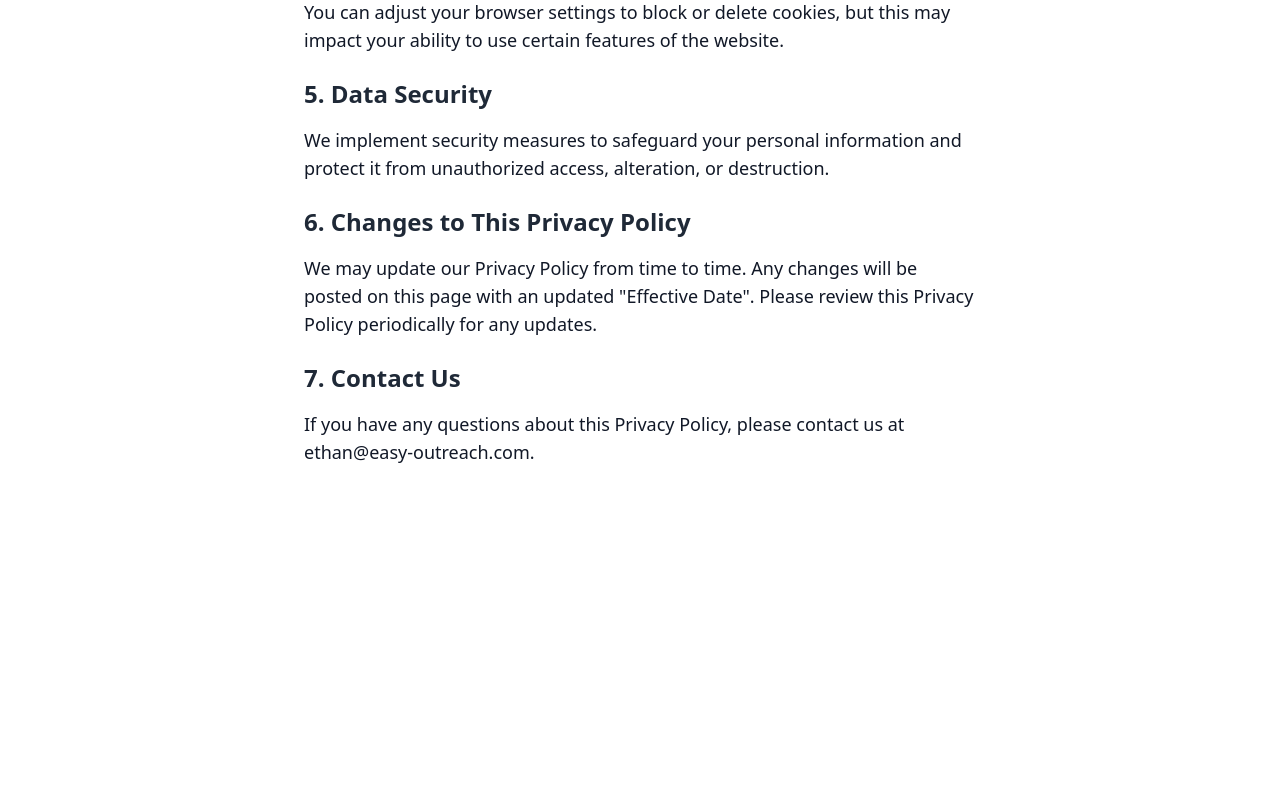
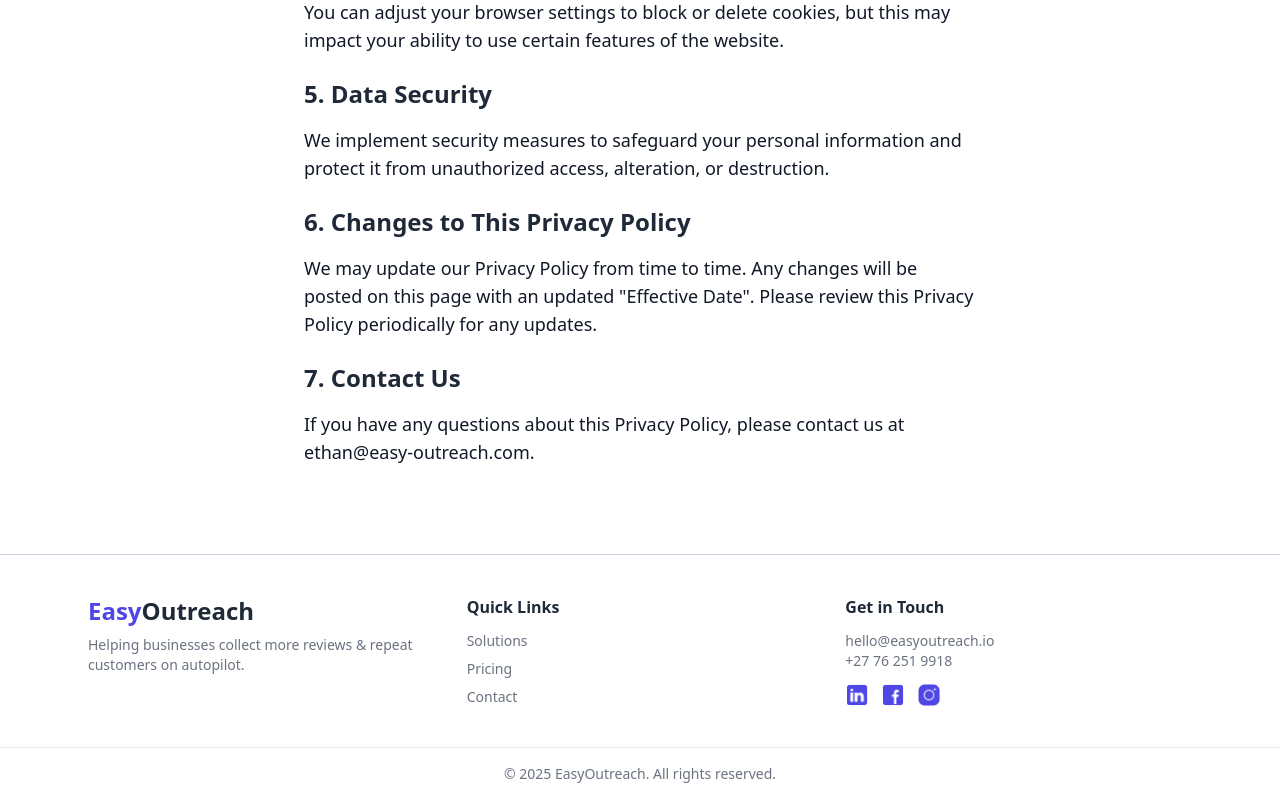
Before and after one commit to ejmichael/review-automation, a React (Create React App) app in the folder client/: page /privacy-policy in a window 1280 px wide. Shown: the part 1090-1890 px from the top of the page. Before the commit the page ends 1644 px from the top, so only its background shows below. Built offline with nearby package versions, Linux system fonts and the light colour scheme.

Commit message:
updated the landing page

```diff
--- a/client/src/App.js
+++ b/client/src/App.js
@@ -13,6 +13,7 @@ import Payment from './pages/Payment';
 import PaymentCancelled from './pages/paymentURLs/PaymentCancelled';
 import PaymentSuccess from './pages/paymentURLs/PaymentSuccess';
 import Navbar from '../src/components/landingComps/navbar/Navbar'
+import Footer from './components/landingComps/footer/Footer';
 
 function App() {
   return (
@@ -34,6 +35,7 @@ function App() {
         <Route path="/terms-and-conditions" element={<TermsAndConditions/>}/>
         <Route path="/privacy-policy" element={<PrivacyPolicy/>}/>
       </Routes>
+      <Footer/>
     </div>
   );
 }
--- a/client/src/components/landingComps/essential-tools/EssentialTools.jsx
+++ b/client/src/components/landingComps/essential-tools/EssentialTools.jsx
@@ -25,9 +25,9 @@ const EssentialTools = () => {
                 Automatically capture leads from reviews and forms. Segment contacts based on behavior or source for hyper-targeted follow-ups and future campaigns.
               </p>
             </div>
-            <div className='relative w-fit m-auto'>
+            {/* <div className='relative w-fit m-auto'>
               <img src={Graph} alt="Smart Lead Capture" className="block max-h-[250px] rounded-lg" />
-            </div>
+            </div> */}
           </div>
 
           {/* Block 2: SMS + Email Campaigns */}
@@ -40,9 +40,9 @@ const EssentialTools = () => {
                 Launch SMS and email campaigns with personalized content at scale. Perfect for promotions, reminders, and driving reviews or repeat sales.
               </p>
             </div>
-            <div className='relative w-fit m-auto'>
+            {/* <div className='relative w-fit m-auto'>
               <img src={Contacts} alt="Bulk Messaging Tool" className="block max-h-[250px] rounded-lg" />
-            </div>
+            </div> */}
           </div>
 
           {/* Block 3: Revenue Growth */}
--- a/client/src/components/landingComps/footer/Footer.jsx
+++ b/client/src/components/landingComps/footer/Footer.jsx
@@ -1,73 +1,53 @@
-import Insta from '../../assets/insta.png'
-import Facebook from '../../assets/facebook.png'
-import LinkedIn from '../../assets/linkedIn.png'
+import Insta from '../../../assets/insta.png'
+import Facebook from '../../../assets/facebook.png'
+import LinkedIn from '../../../assets/linkedIn.png'
 import { Link } from 'react-router-dom'
 
 const Footer = () => {
   return (
-    <div className="p-4 bg-white border-t border-slate-300">
-        <div className="mb-6">
-            <div className='p-4'>
-                <Link to='/'>
-                    <p className="text-indigo-600 lg:text-2xl text-2xl font-semibold flex items-center"><span  className="text-2xl">E</span>asy <span className="text-2xl">O</span>utreach</p>
+    <footer className="bg-white border-t border-slate-300">
+      <div className="max-w-6xl mx-auto px-6 py-10 grid md:grid-cols-3 gap-8 text-center md:text-left">
+
+        {/* Brand */}
+        <div>
+          <Link to="/">
+            <p className="text-indigo-600 text-2xl font-bold">
+              Easy<span className="text-gray-800">Outreach</span>
+            </p>
           </Link>
+          <p className="text-gray-500 mt-2 text-sm">
+            Helping businesses collect more reviews & repeat customers on autopilot.
+          </p>
         </div>
-            <div className="grid md:grid-cols-5 px-4 gap-4">
-                {/* <div className="grid xs:col-span-2 md:col-span-3 sm:grid-cols-3 gap-4 md:order-1 order-2">
-                    <div className="col-span-1 mb-2">
-                        <p className="font-medium mb-2">Platform</p>
-                        <p className='text-gray-500 py-2'>
-                            <button>
-                                <Link to='/solutions'>Solutions</Link>
-                            </button>
-                        </p>
-                        <p className='text-gray-500 py-2'>Tutorials</p>
+
+        {/* Quick Links */}
+        <div>
+          <p className="font-semibold text-gray-800 mb-3">Quick Links</p>
+          <ul className="space-y-2 text-gray-500 text-sm">
+            <li><Link to="/solutions" className="hover:text-indigo-600">Solutions</Link></li>
+            <li><Link to="/pricing" className="hover:text-indigo-600">Pricing</Link></li>
+            <li><Link to="/contact" className="hover:text-indigo-600">Contact</Link></li>
+          </ul>
         </div>
-                    <div className="col-span-1  mb-2">
-                        <p className="font-medium mb-2">Resources</p>
-                        <p className='text-gray-500 py-2'>Knowledge Base</p>
-                        <p className='text-gray-500 py-2'>Success Strories</p>
-                    </div>
-                    <div className="col-span-1  mb-2">
-                        <p className="font-medium mb-2">Company</p>
-                        <p className='text-gray-500 py-2'>About Easy Outreach</p>
-                        <p className='text-gray-500 py-2'>Privacy Center</p>
-                    </div>
-                </div> */}
-                <div className="col-span-1  mb-2">
-                    <p className="font-medium mb-2">Find us on social media</p>
-                    <div className="flex gap-1">
-                        <img className="max-w-[30px]" src={LinkedIn} alt="LinkedIn profile" />
-                        <img className="max-w-[30px]" src={Facebook} alt="Facebook profile" />
-                        <img className="max-w-[30px]" src={Insta} alt="Instagram profile" />
-                    </div>
-                </div>
-                <div className="flex flex-col gap-3 col-span-1 md:order-3">
-                    <div >
+
+        {/* Contact & Social */}
         <div>
-                            <p className="font-medium mb-2">Address</p>
-                        </div>
-                        <div>
-                            <p>Sandton, 2191</p>
-                            <p>South Africa</p>
-                        </div>
-                    </div>
-                    <div>
-                        <div>
-                            <p className='font-medium mb-2'>Inquiries</p>
-                        </div>
-                        <div>
-                            <p>+27 76 251 9918</p>
-                            <p>hello@easyoutreach.io</p>
+          <p className="font-semibold text-gray-800 mb-3">Get in Touch</p>
+          <p className="text-gray-500 text-sm">hello@easyoutreach.io</p>
+          <p className="text-gray-500 text-sm mb-3">+27 76 251 9918</p>
+          <div className="flex justify-center md:justify-start gap-3 mt-2">
+            <a href="#"><img className="w-6 h-6" src={LinkedIn} alt="LinkedIn" /></a>
+            <a href="#"><img className="w-6 h-6" src={Facebook} alt="Facebook" /></a>
+            <a href="#"><img className="w-6 h-6" src={Insta} alt="Instagram" /></a>
           </div>
         </div>
       </div>
+
+      {/* Copyright */}
+      <div className="border-t border-slate-200 py-4 text-center text-gray-500 text-sm">
+        © {new Date().getFullYear()} EasyOutreach. All rights reserved.
       </div>
-        </div>
-        <div className="p-4 border-t-2 text-center">
-            <p className="px-4 my-2">Copyright 2024.</p>
-        </div>
-    </div>
+    </footer>
   )
 }
 
--- a/client/src/components/landingComps/hero/Hero.jsx
+++ b/client/src/components/landingComps/hero/Hero.jsx
@@ -5,13 +5,21 @@ import { Link } from 'react-router-dom';
 const Hero = () => {
   return (
     <div className="lg:min-h-[87vh] bg-gradient-to-tl from-blue-200 via-indigo-100 to-white grid grid-cols-2 p-3 items-center content-center">
-      <div className="mx-auto gap-6 flex flex-col content-center justify-center p-2 lg:max-w-2xl md:col-span-1 col-span-2">
-        <div className="mb-4 my-4 md:my-1">
+      <div className="mx-auto gap-6 flex flex-col text-left content-center justify-center p-2 lg:max-w-2xl md:col-span-1 col-span-2">
+        <div className="mb-4 my-4 md:my-1 ">
           <p className="xl:text-6xl lg:text-4xl text-4xl font-bold mb-4">
-<span className="text-indigo-600">Automate Reviews</span>, <span className="text-indigo-600">Capture Leads</span>, and <span className="text-indigo-600">Grow with SMS & Email</span> — all in one platform.          </p>
-          <p>
-            Turn your happy customers into 5-star reviews — without chasing or manual effort.
-            Our automation tool sends personalized SMS and email review requests on your behalf.
+            <span>
+              Automate <span className='text-indigo-600'> 5-star reviews.</span>
+            </span>
+            <br/>
+            <span>
+              Get <span className='text-indigo-600'>  more customers.</span>
+            </span>
+          </p>
+          <p className='text-xl font-semibold'>
+            Turn your happy customers into 5-star Google reviews.
+            <br/>
+            Get new customers and get old ones coming back.
           </p>
         </div>
         <div>
```
Also changed, not shown: 1 other file (tests, documents, lock files or other folders). Lines whose indentation alone changed are shown as unchanged.
